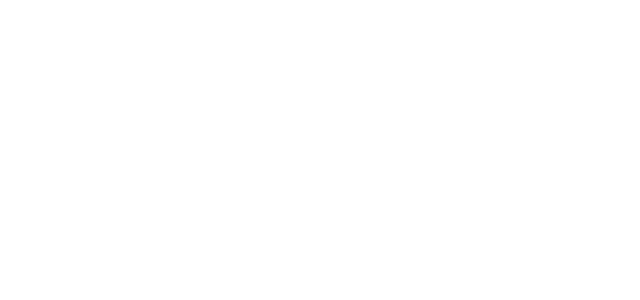
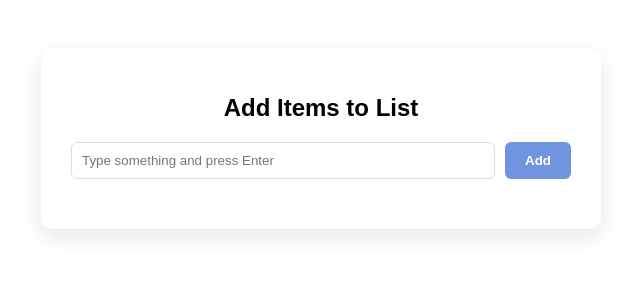
Before and after one commit to Vaishnavi213460/React-Mini-Buildout, a React (Vite) app: page /dynamic-list in a window 1280 px wide. Before the commit this address had no page. Shown: the top 300 px of the page, without its empty margins (319-959 px from the left). Built offline with nearby package versions, Linux system fonts and the light colour scheme.

Commit message:
dynamic list

```diff
--- a/src/App.jsx
+++ b/src/App.jsx
@@ -6,6 +6,7 @@
 import GitHubUserFinder from './components/GitHubUserFinder';
 import AlphabetButtons from './components/AlphabetButtons';
 import EvenOddChecker from './components/EvenOddChecker';
+import DynamicList from './components/DynamicList';
 
 function App() {
   return (
@@ -18,6 +19,7 @@
           <Route path="/github-user-finder" element={<GitHubUserFinder />} />
           <Route path="/alphabet-buttons" element={<AlphabetButtons />} />
           <Route path="/check-parity" element={<EvenOddChecker />} />
+          <Route path="/dynamic-list" element={<DynamicList />} />
         </Routes>
       </div>
     </Router>
--- /dev/null
+++ b/src/components/DynamicList.jsx
@@ -0,0 +1,87 @@
+import React, { useState } from 'react';
+
+const DynamicList = () => {
+  const [inputValue, setInputValue] = useState('');
+  const [items, setItems] = useState([]);
+
+  const handleAdd = (e) => {
+    if (e) e.preventDefault();
+    if (inputValue.trim()) {
+      setItems([...items, inputValue.trim()]);
+      setInputValue('');
+    }
+  };
+
+  const handleRemove = (indexToRemove) => {
+    setItems(items.filter((_, index) => index !== indexToRemove));
+  };
+
+  const handleKeyDown = (e) => {
+    if (e.key === 'Enter') {
+      handleAdd();
+    }
+  };
+
+  return (
+    <div style={{ padding: '40px', display: 'flex', justifyContent: 'center', fontFamily: 'Arial, sans-serif' }}>
+      <div style={{
+        width: '100%', maxWidth: '500px', padding: '30px',
+        borderRadius: '12px', boxShadow: '0 8px 24px rgba(0,0,0,0.1)',
+        backgroundColor: '#fff'
+      }}>
+        <h1 style={{ textAlign: 'center', fontSize: '24px', marginBottom: '20px' }}>Add Items to List</h1>
+
+        <div style={{ display: 'flex', gap: '10px', marginBottom: '20px' }}>
+          <input
+            type="text"
+            name="item"
+            placeholder="Type something and press Enter"
+            value={inputValue}
+            onChange={(e) => setInputValue(e.target.value)}
+            onKeyDown={handleKeyDown}
+            style={{
+              flex: 1, padding: '10px', borderRadius: '6px',
+              border: '1px solid #ddd', boxSizing: 'border-box'
+            }}
+          />
+          <button
+            onClick={handleAdd}
+            style={{
+              padding: '10px 20px', backgroundColor: '#7194e1',
+              color: 'white', border: 'none', borderRadius: '6px',
+              cursor: 'pointer', fontWeight: 'bold'
+            }}
+          >
+            Add
+          </button>
+        </div>
+
+        <ul style={{ listStyle: 'none', padding: 0 }}>
+          {items.map((item, index) => (
+            <li
+              key={index}
+              style={{
+                display: 'flex', justifyContent: 'space-between', alignItems: 'center',
+                padding: '12px', border: '1px solid #eee', borderRadius: '8px', marginBottom: '10px'
+              }}
+            >
+              <span>{item}</span>
+              <button
+                onClick={() => handleRemove(index)}
+                style={{
+                  padding: '5px 12px', backgroundColor: '#fee2e2',
+                  color: '#991b1b', border: 'none', borderRadius: '6px',
+                  cursor: 'pointer', fontWeight: 'bold'
+                }}
+              >
+                Remove
+              </button>
+            </li>
+          ))}
+        </ul>
+      </div>
+    </div>
+  );
+};
+
+export default DynamicList;
--- a/src/components/Home.jsx
+++ b/src/components/Home.jsx
@@ -23,6 +23,9 @@
         <li style={{ padding: '10px', border: '1px solid #ddd', marginBottom: '10px', borderRadius: '5px' }}>
             <Link to="/check-parity" style={{ textDecoration: 'none', color: '#007bff', fontSize: '18px' }}>📝 Check Parity</Link>
         </li>
+        <li style={{ padding: '10px', border: '1px solid #ddd', marginBottom: '10px', borderRadius: '5px' }}>
+            <Link to="/dynamic-list" style={{ textDecoration: 'none', color: '#007bff', fontSize: '18px' }}>📝 Dynamic List</Link>
+        </li>
       </ul>
     </div>
   );
```
